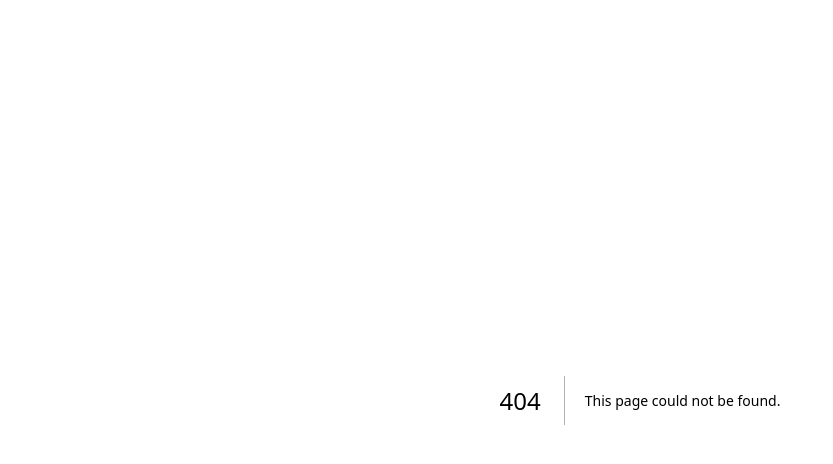
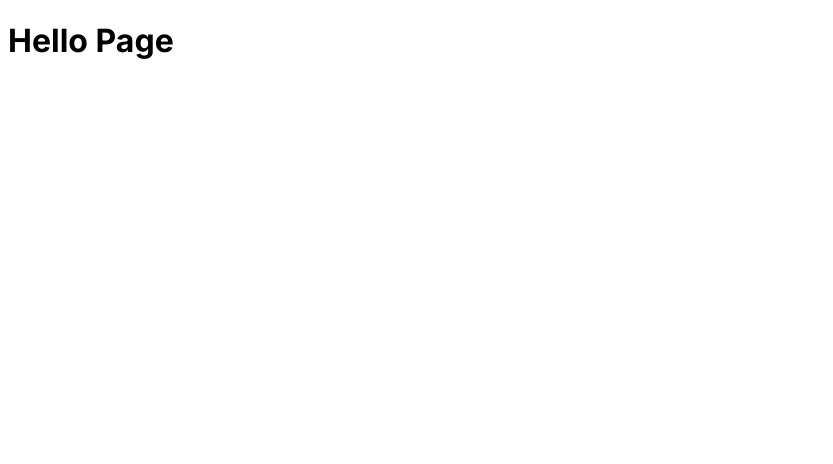
Before and after one commit to ninehcobra/testmap, a Next.js app: page /mapver2/hellp in a window 1280 px wide. Before the commit this address had no page. Shown: the top 464 px of the page, without its empty margins (0-833 px from the left). Built offline with nearby package versions, Linux system fonts and the light colour scheme.

Commit message:
test ver 3 with react leatleaf

```diff
--- a/package.json
+++ b/package.json
@@ -10,10 +10,12 @@
   },
   "dependencies": {
     "bootstrap": "^5.3.3",
+    "leaflet": "^1.9.4",
     "lodash": "^4.17.21",
     "next": "14.1.4",
-    "react": "^18",
-    "react-dom": "^18",
+    "react": "^18.2.0",
+    "react-dom": "^18.2.0",
+    "react-leaflet": "^4.2.1",
     "sass": "^1.74.1",
     "svg-pan-zoom": "^3.6.1"
   },
--- a/src/app/globals.scss
+++ b/src/app/globals.scss
@@ -31,3 +31,7 @@
     }
   }
 }
+
+.leaflet-container {
+  height: 100vh;
+}
--- a/src/app/layout.js
+++ b/src/app/layout.js
@@ -11,6 +11,9 @@ export const metadata = {
 export default function RootLayout({ children }) {
   return (
     <html lang="en">
+      <head>
+        <link></link>
+      </head>
       <body className={inter.className}>{children}</body>
     </html>
   );
--- /dev/null
+++ b/src/app/mapver2/hellp/page.js
@@ -0,0 +1,7 @@
+export default function HelloPage() {
+    return (
+        <div>
+            <h1>Hello Page</h1>
+        </div>
+    );
+}
--- a/src/app/mapver2/page.js
+++ b/src/app/mapver2/page.js
@@ -33,7 +33,7 @@ export default function MapPage() {
       //   const panZoomInstance = svgPanZoom.default(svgElement, {
       //     maxZoom: 100,
       //     minZoom: 1,
-      //     dblClickZoomEnabled: false,
+      //     dblClickZoomEnabled: true,
       //     preventMouseEventsDefault: false,
       //   });
       //   setPanZoom(panZoomInstance);
```
Also changed, not shown: src/app/ver3/page.js (added, +11 -0 lines), 1 other file (tests, documents, lock files or other folders).
